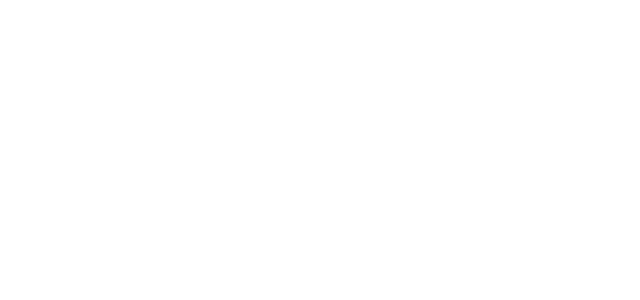
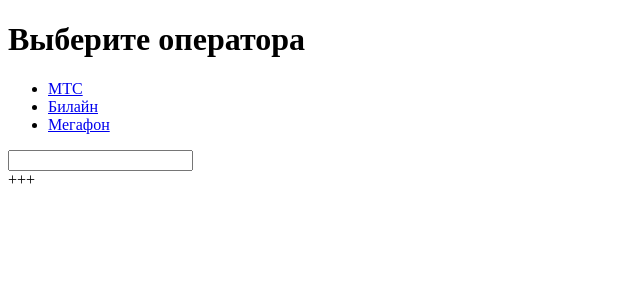
Before and after one commit to Le0nar/payment__terminal, a Next.js app: page / in a window 1280 px wide. Shown: the top 300 px of the page, without its empty margins (0-640 px from the left). Built offline with nearby package versions, Linux system fonts and the light colour scheme.

Commit message:
feat: add mainPage

```diff
--- /dev/null
+++ b/interfaces/operator.ts
@@ -0,0 +1,4 @@
+export interface IOperator {
+    name: string,
+    id: number
+}
--- a/pages/index.tsx
+++ b/pages/index.tsx
@@ -1,5 +1,44 @@
+import { MouseEventHandler, ReactEventHandler, useState } from "react";
+import Link from "next/link";
+import { IOperator } from "./../interfaces/operator";
+
 const MianPage = () => {
-  return <main></main>;
+  const [inputValue, setInputValue] = useState<string>("");
+  const [operatorsList, setOpearatorsList] = useState<IOperator[]>([
+    { name: "МТС", id: 1 },
+    { name: "Билайн", id: 2 },
+    { name: "Мегафон", id: 3 },
+  ]);
+  const addOpearator = (): void => {
+    if (inputValue === "") {
+      return;
+    }
+    const operator: IOperator = {
+      name: inputValue,
+      id: operatorsList.length + 1,
+    };
+    setOpearatorsList([...operatorsList, operator]);
+  };
+  return (
+    <div>
+      <h1>Выберите оператора</h1>
+      <ul>
+        {operatorsList.map((el) => (
+          <li key={el.id}>
+            <Link href="/">{el.name}</Link>
+          </li>
+        ))}
+      </ul>
+      <div>
+        <input
+          type="text"
+          value={inputValue}
+          onChange={(e) => setInputValue(e.target.value)}
+        />
+        <div onClick={addOpearator}>+++</div>
+      </div>
+    </div>
+  );
 };
 
 export default MianPage;
```
